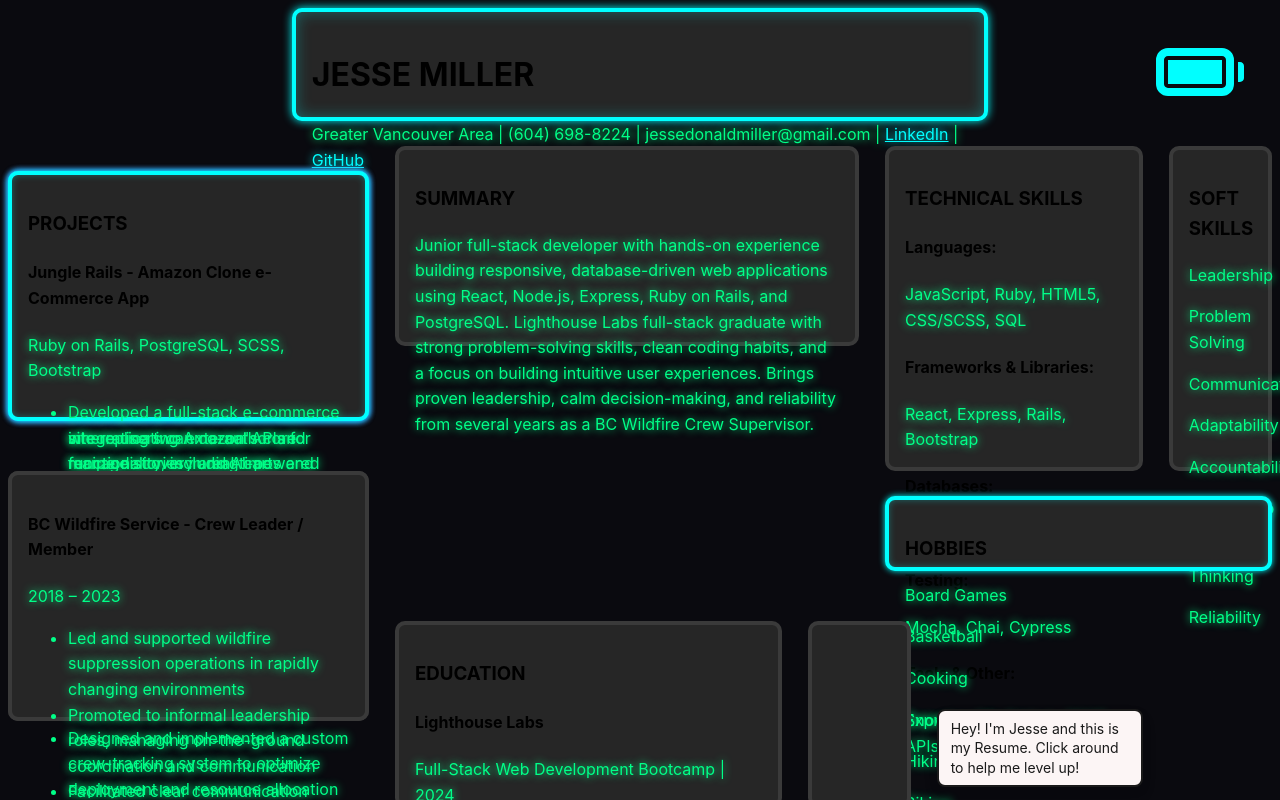
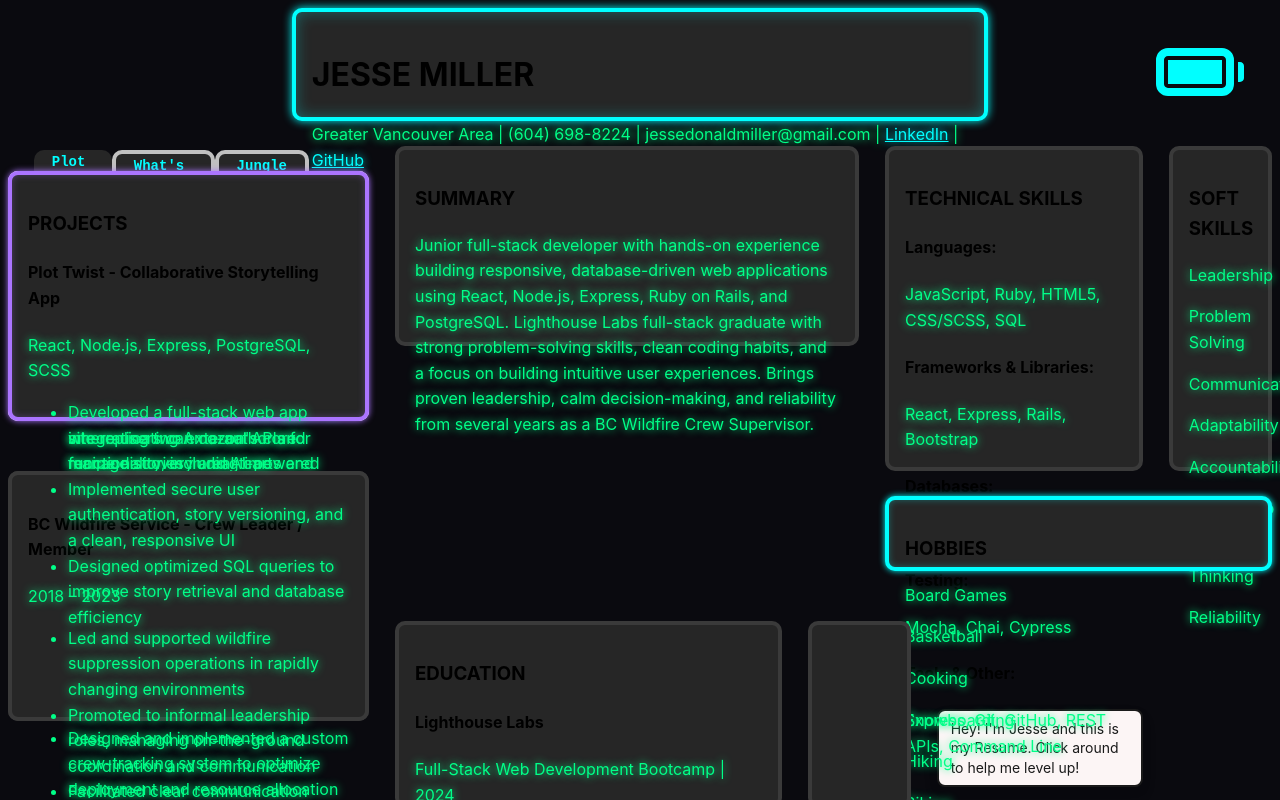
Before and after one commit to Jesse-D-Miller/webDevResume, a React (Vite) app: page / in a window 1280 px wide. Both pictures are taken after a click on the element 1200 px from the left and 75 px from the top of the page. Shown: the top 800 px of the page. Built offline with nearby package versions, Linux system fonts and the light colour scheme.

Commit message:
project tabs now appear and function, neon does not work for tabs

```diff
--- a/src/App.css
+++ b/src/App.css
@@ -396,39 +396,44 @@
   --neon-flicker-inset: 32px;
 }
 
-.cyber-resume .projects-section .folder-tab {
-  position: absolute;
-  top: -28px;
+.project-tabs-row {
+  grid-column: 2 / span 10;
+  grid-row: 13 / span 3;
+  display: flex;
+  gap: -1px;
+  margin-bottom: 0;
+  position: relative;
+  transform: translateY(-8px);
+  z-index: 1;
+}
 
-  padding: 2px 15px;
+.folder-tab {
+  padding: 4px 18px;
   font: 600 var(--text-sm) var(--font-mono);
-  letter-spacing: 0.02em;
   background: #262626;
-  color: var(--neon-color);
-  animation: neonIgnite 1s ease-out both,
-    neonFlicker 0.15s ease-in-out 1s infinite;
+  color: var(--neon-color, #0ff);
   border-top-left-radius: 10px;
   border-top-right-radius: 10px;
   cursor: pointer;
-  pointer-events: auto;
+  border: #c0c0c0 solid 4px;
+}
+.folder-tab.active {
+  z-index: 10;
+  animation: neonIgnite 1s ease-out both,
+    neonFlicker 0.15s ease-in-out 1s infinite;
+  animation-delay: 2s;
+}
+.cyber-resume [class^="box-"] {
   z-index: 1;
 }
-
-
-
-/* .cyber-resume .folder-tab.front,
-.cyber-resume .projects-section.front {
-  z-index: 2;
+.cyber-resume [class^="box-"].front {
+  z-index: 3;
 }
-
-.cyber-resume .projects-section:not(.front),
-.cyber-resume .folder-tab:not(.front) {
-  filter: brightness(0.6) saturate(0.8);
+.cyber-resume .box-3:not(.front),
+.cyber-resume .box-4:not(.front),
+.cyber-resume .box-5:not(.front) {
   animation: none;
-  box-shadow: none;
-  z-index: 2;
-  pointer-events: auto;
-} */
+}
 
 
 .cyber-resume .box-1 {
--- a/src/components/resume/CyberResume.jsx
+++ b/src/components/resume/CyberResume.jsx
@@ -12,7 +12,9 @@ import { getRandomNeonColor } from "../../utils/neonColor.js";
 import { useEffect, useState } from "react";
 
 function CyberResume({ resumeData, theme }) {
-  const [frontProjectId, setFrontProjectId] = useState(resumeData.projects[0]?.id ?? null); // Track front project in tab stacks
+  const [frontProjectId, setFrontProjectId] = useState(
+    resumeData.projects[0]?.id ?? null
+  ); // Track front project in tab stacks
 
   useEffect(() => {
     // Select all .box- elements and apply random neon colors from the utility function getRandomNeonColor
@@ -32,13 +34,25 @@ function CyberResume({ resumeData, theme }) {
         <SummarySection resumeData={resumeData} />
       </div>
 
+      <div className="project-tabs-row">
+        {resumeData.projects.map((project) => (
+          <div
+            key={project.id}
+            className={`folder-tab${
+              frontProjectId === project.id ? " active" : ""
+            }`}
+            onClick={() => setFrontProjectId(project.id)}
+          >
+            {project.title.split("-")[0].trim()}
+          </div>
+        ))}
+      </div>
       {resumeData.projects.map((project, index) => (
-        <div key={project.id} className={`box-${index + 3}`}>
+        <div key={project.id} className={`box-${index + 3}${frontProjectId === project.id ? " front" : ""}`}>
           <ProjectsSection
             project={project}
             isFront={frontProjectId === project.id}
             showHeader={true}
-
           />
         </div>
       ))}
--- a/src/components/resume/ResumeFront.jsx
+++ b/src/components/resume/ResumeFront.jsx
@@ -29,7 +29,7 @@ function ResumeFront({
           className={`box-${index + 3}`}
           showHeader={index === 0}
         >
-          <ProjectsSection project={project} index={index} theme={theme} />
+          <ProjectsSection project={project} index={index} theme={theme} showHeader={index === 0} />
         </div>
       ))}
       {resumeData.experience.map((job, index) => (
```
